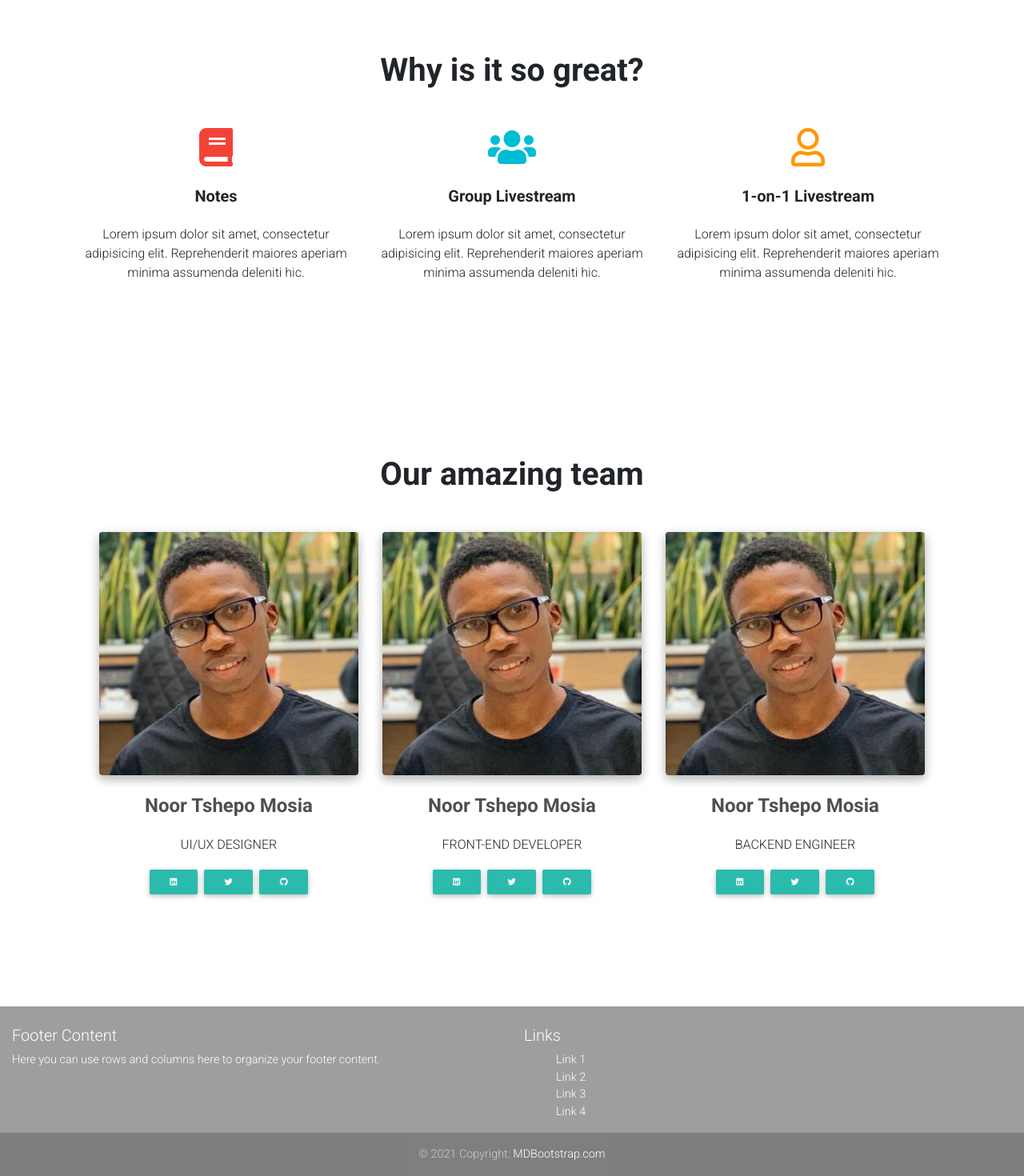
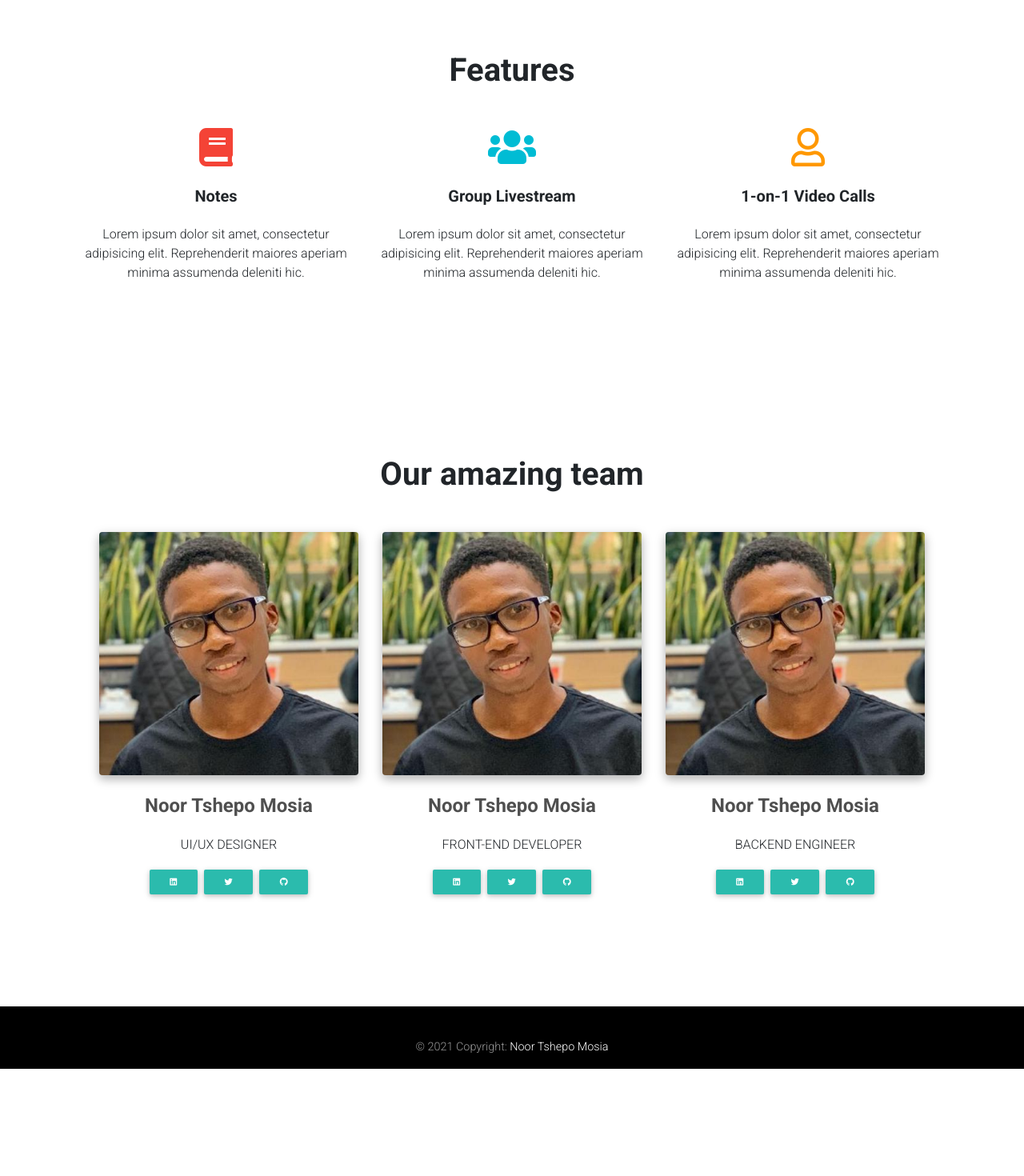
Before and after one commit to NoorMosia/tutorsApp, a React (Create React App) app: page / in a window 1280 px wide. Shown: the part 2134-3604 px from the top of the page at 80% size. After the commit the page ends 3470 px from the top, so only its background shows below. Built offline with nearby package versions, Linux system fonts and the light colour scheme.

Commit message:
made footer leaner

```diff
--- a/package.json
+++ b/package.json
@@ -1,4 +1,5 @@
 {
+  "homepage": "http://noormosia.github.io/tutorsApp",
   "name": "videoapp",
   "version": "0.1.0",
   "private": true,
@@ -15,6 +16,8 @@
     "web-vitals": "^0.2.4"
   },
   "scripts": {
+    "predeploy": "npm run build",
+    "deploy": "gh-pages -d build",
     "start": "react-scripts start",
     "build": "react-scripts build",
     "test": "react-scripts test",
@@ -37,5 +40,8 @@
       "last 1 firefox version",
       "last 1 safari version"
     ]
+  },
+  "devDependencies": {
+    "gh-pages": "^3.1.0"
   }
 }
--- a/src/components/Features/Features.js
+++ b/src/components/Features/Features.js
@@ -6,7 +6,7 @@ const FeaturesPage = () => {
     return (
         <section className={`text-center my-5" + ${Styles.Features}`}>
             <h2 className="h1-responsive font-weight-bold my-5">
-                Why is it so great?
+                Features
         </h2>
             <MDBRow>
                 <MDBCol md="4">
@@ -27,7 +27,7 @@ const FeaturesPage = () => {
                 </MDBCol>
                 <MDBCol md="4">
                     <MDBIcon far icon="user" size="3x" className="orange-text" />
-                    <h5 className="font-weight-bold my-4">1-on-1 Livestream</h5>
+                    <h5 className="font-weight-bold my-4">1-on-1 Video Calls</h5>
                     <p className=" mb-md-0 mb-5">
                         Lorem ipsum dolor sit amet, consectetur adipisicing elit.
                         Reprehenderit maiores aperiam minima assumenda deleniti hic.
--- a/src/components/Footer/Footer.js
+++ b/src/components/Footer/Footer.js
@@ -1,40 +1,12 @@
 import React from "react";
-import { MDBCol, MDBContainer, MDBRow, MDBFooter } from "mdbreact";
+import { MDBContainer, MDBFooter } from "mdbreact";
 
 const FooterPage = () => {
     return (
-        <MDBFooter color="grey" className="font-small pt-4 mt-4">
-            <MDBContainer fluid className="text-center text-md-left">
-                <MDBRow>
-                    <MDBCol md="6">
-                        <h5 className="title">Footer Content</h5>
-                        <p>
-                            Here you can use rows and columns here to organize your footer
-                            content.
-            </p>
-                    </MDBCol>
-                    <MDBCol md="6">
-                        <h5 className="title">Links</h5>
-                        <ul>
-                            <li className="list-unstyled">
-                                <a href="#!">Link 1</a>
-                            </li>
-                            <li className="list-unstyled">
-                                <a href="#!">Link 2</a>
-                            </li>
-                            <li className="list-unstyled">
-                                <a href="#!">Link 3</a>
-                            </li>
-                            <li className="list-unstyled">
-                                <a href="#!">Link 4</a>
-                            </li>
-                        </ul>
-                    </MDBCol>
-                </MDBRow>
-            </MDBContainer>
+        <MDBFooter color="black" className="font-small pt-4 mt-4">
             <div className="footer-copyright text-center py-3">
                 <MDBContainer fluid>
-                    &copy; {new Date().getFullYear()} Copyright: <a href="https://www.mdbootstrap.com"> MDBootstrap.com </a>
+                    &copy; {new Date().getFullYear()} Copyright: <a href="https://www.mdbootstrap.com"> Noor Tshepo Mosia </a>
                 </MDBContainer>
             </div>
         </MDBFooter>
```
Also changed, not shown: 2 other files (tests, documents, lock files or other folders).
